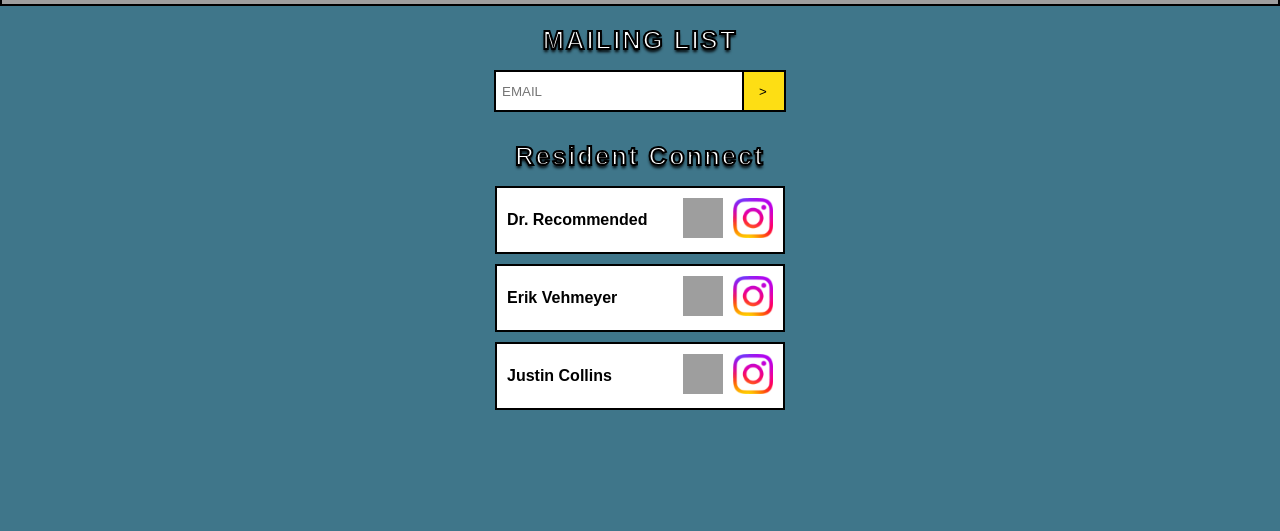
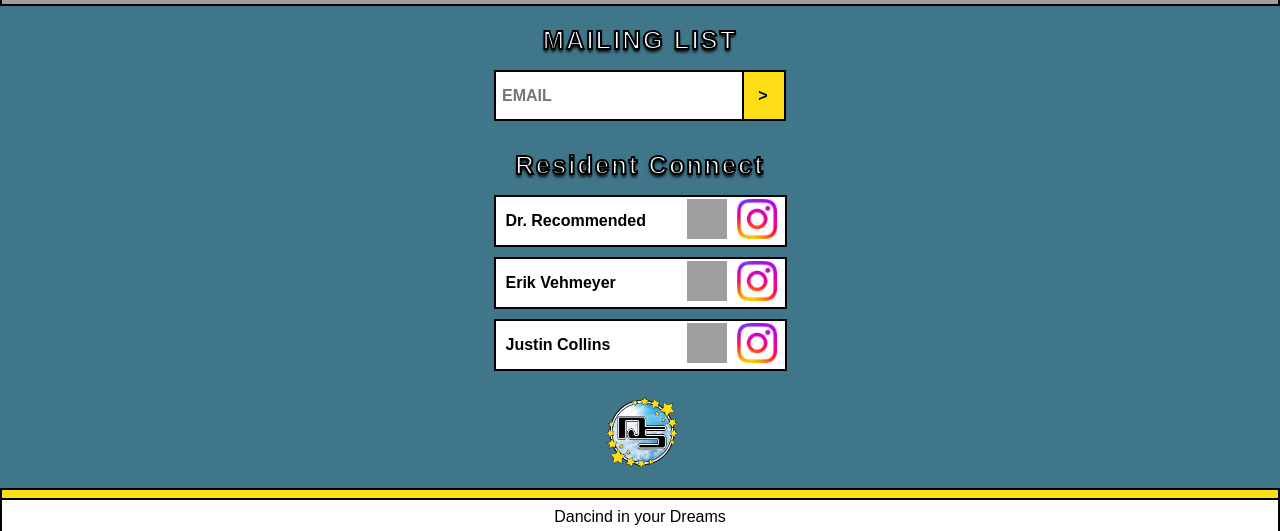
Before and after one commit to Drrecommended/DSLinkProd, a website: page public/index.html in a window 1280 px wide. Shown: the part 437-968 px from the top of the page. Before the commit the page ends 907 px from the top, so only its background shows below. Drawn offline with Linux system fonts and the light colour scheme; grey boxes are pictures that could not be loaded; a web font is replaced by a local one.

Commit message:
styling complete

```diff
--- a/public/css/style.css
+++ b/public/css/style.css
@@ -4,19 +4,24 @@
   box-sizing: border-box;
 }
 
-
+html {
+  height: 100%;
+}
 
 body {
   background-color: #3f768a;
   font-family: kallisto, sans-serif;
+  min-height: 100%;
+  display: grid;
+  grid-template-rows: 1fr auto;
 }
 
 .icon {
   max-width: 40px;
 }
 
+
 /* Typography */
-
 
 h1,
 h2 {
@@ -35,8 +40,10 @@ li {
 }
 
 .page-container {
-  max-width: 1280px;
+  max-width: 100vw;
+  width: 1280px;
   margin: auto;
+  min-height: 100%;
 }
 
 /* Header 8 */
@@ -137,10 +144,13 @@ form {
   letter-spacing: 2px;
 }
 
+
 form input {
-  height: 42px;
+  height: 51px;
   margin-bottom: 20px;
   padding: 0;
+  font-weight: 600;
+  font-size: 1rem;
 }
 
 .errorAnim {
@@ -155,14 +165,13 @@ form input {
 
 .artist-profile p {
   font-weight: 600;
+  padding-left: 8px;
 }
 
 .artist-profile {
   margin: 0 auto;
-  max-width: 290px;
+  max-width: 293px;
 }
-
-
 
 .artist-profile .social-links {
   display: grid;
@@ -172,13 +181,13 @@ form input {
   background-color: white;
   margin-bottom: 10px;
   border: 2px solid black;
-  padding: 10px;
+  padding: 2px;
+  padding-right: 8px;
 }
 
-.artist-profile:last-of-type {
-  margin-bottom: 60px;
-}
-
+/* .artist-profile:last-of-type {
+  margin-bottom: 30px;
+} */
 
 /* Footer */
 
@@ -186,11 +195,13 @@ footer {
   border-top: 2px solid black;
   border-left: 2px solid black;
   border-right: 2px solid black;
-  width: 100%;
-  height: 70px;
-  max-width: 1280px;
+  max-width: 100vw;
+  width: 1280px;
+  margin: 0 auto;
   text-align: center;
   background-color: white;
+  grid-row-start: 2;
+  grid-row-end: 3;
 }
 
 footer .footer-border {
@@ -200,11 +211,16 @@ footer .footer-border {
 }
 
 .logo-wrapper {
-  position: absolute;
-  margin-left: auto;
-  margin-right: auto;
-  left: 0;
-  right: 0;
-  bottom: 2px;
+  margin: 0 auto;
+  width: 100px;
   text-align: center;
+  padding: 1em;
 }
+
+.logo-wrapper img {
+  width: 72px;
+}
+
+footer p {
+  padding: 0.5em;
+}
--- a/public/index.html
+++ b/public/index.html
@@ -130,8 +130,13 @@
           </ul>
         </div>
       </div>
-      <!-- <footer>
-        <div class="footer-border"></div><div class="logo-wrapper"><img src="assets/logo.png" alt=""></div></footer> -->
+      <div class="logo-wrapper">
+        <img src="assets/logo.png" alt="">
+      </div>
     </div>
+    <footer>
+        <div class="footer-border"></div>
+        <p>Dancind in your Dreams</p>
+      </footer>
   </body>
 </html>
```
